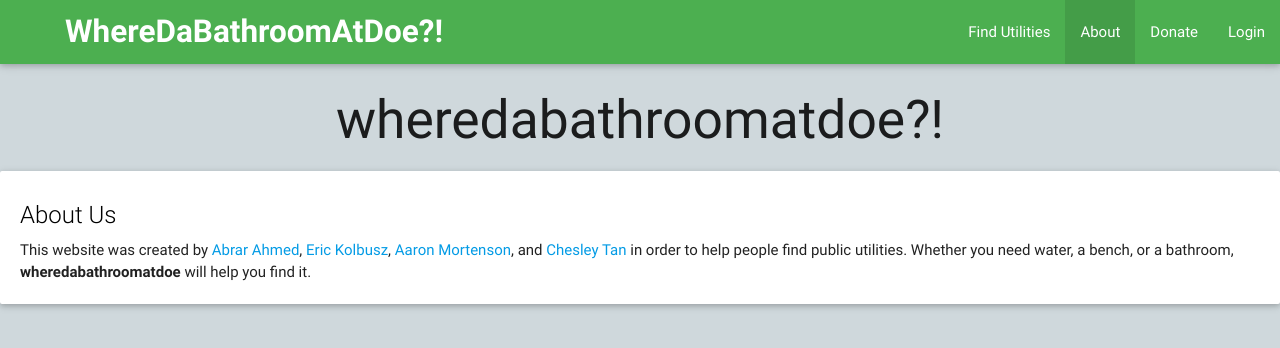
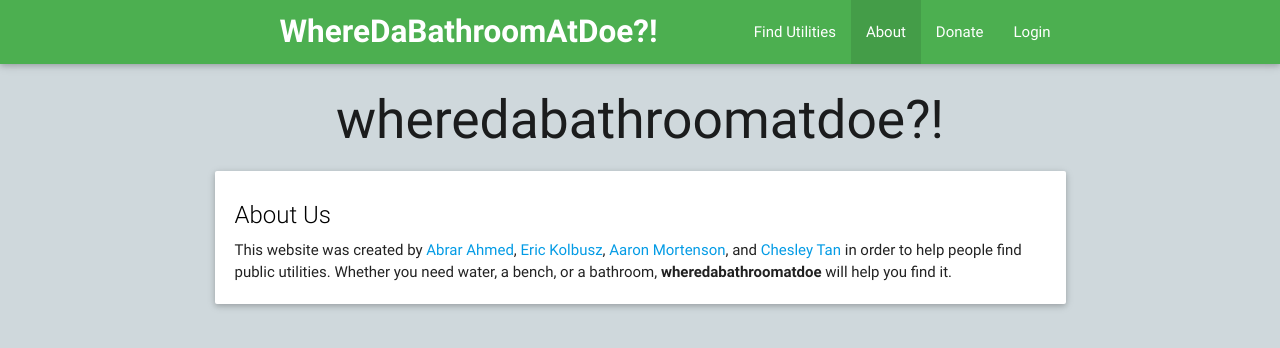
Before and after one commit to abrarahmed56/wheredabathroomatdoe, a Flask app: page /about in a window 1280 px wide. Shown: the top 348 px of the page. Run offline with Flask 2, Linux system fonts and the light colour scheme; some libraries are stand-ins or nearby versions.

Commit message:
Fix div that got overwritten

```diff
--- a/templates/about.html
+++ b/templates/about.html
@@ -14,6 +14,7 @@
 {% endif %}
 {% endblock navbar_right %}
 {% block bodycontent %}
+<div class="container">
     <div class="col s12">
         <h2 class="center-text">wheredabathroomatdoe?!</h1>
         <div class="card white">
@@ -30,4 +31,5 @@
             </div>
         </div>
     </div>
+</div>
 {% endblock bodycontent %}
--- a/templates/base.html
+++ b/templates/base.html
@@ -9,6 +9,7 @@
   <body class="blue-grey lighten-4">
     <header>
         <nav class="top-nav green">
+            <div class="container">
                 <div class="nav-wrapper">
                     {% block navbar_left %}
                     <a href="{{ url_for('index') }}" class="brand-logo" id="logo">WhereDaBathroomAtDoe?!</a>
@@ -21,6 +22,7 @@
                     <ul class="side-nav" id="mobile-version">
                     {{ self.navbar_right() }}
                     </ul>
+                </div>
             </div>
         </nav>
     </header>
@@ -36,7 +38,6 @@
         {% endif %}
       {% endwith %}
     </div>
-    <!--div class="container"-->
     {% if loggedin %}
     {% include 'logout.html' %}
     {% else %}
@@ -45,7 +46,6 @@
     {% endif %}
     {% block bodycontent %}
     {% endblock bodycontent %}
-    <!--/div-->
 
     <script src="https://ajax.googleapis.com/ajax/libs/jquery/1.11.3/jquery.min.js"></script>
     <!-- If jQuery was not loaded from CDN, use the local version -->
--- a/templates/donate.html
+++ b/templates/donate.html
@@ -15,6 +15,7 @@
    {% endif %}
 {% endblock navbar_right %}
 {% block bodycontent %}
+<div class="container">
     <h2>GOODNITE SWEET PRINSE</h2>
     <!-- TODO FIXME this page breaks the modal for login/register -->
     <table>
@@ -104,4 +105,5 @@
             </script></td>
         </tr>
     </table>
+</div>
 {% endblock bodycontent %}
--- a/templates/index.html
+++ b/templates/index.html
@@ -7,6 +7,7 @@
     {% include 'logout_link.html' %}
 {% endblock navbar_right %}
 {% block bodycontent %}
+<div class="container">
     <h1>Places:</h1>
     <script type="text/template" id="t">
     <td><%- clas %></td><td><%- homework %></td><td><%- deadline %></td><td><button id="delete" class="pure-button">Delete</button>
@@ -33,4 +34,5 @@
     <table class="pure-table pure-table-bordered" id="homework">
     </table>
 
+</div>
 {% endblock bodycontent %}
--- a/templates/profile.html
+++ b/templates/profile.html
@@ -4,10 +4,10 @@
    {% include 'geo_link.html' %}
    {% include 'donate_link.html' %}
    {% include 'settings_link.html' %}
-   {% include 'logout.html' %}
    {% include 'logout_link.html' %}
 {% endblock navbar_right %}
 {% block bodycontent %}
+<div class="container">
     <br/>
     <div>
         <div class="card-panel white">
@@ -23,4 +23,5 @@
                 <b>User Bio:</b> {{ user_data['bio'] }}
             </div>
     </div>
+</div>
 {% endblock bodycontent %}
--- a/templates/settings.html
+++ b/templates/settings.html
@@ -9,7 +9,7 @@
 {% endblock navbar_right %}
 {% block bodycontent %}
 
-<div>
+<div class="container">
     <h1 class="center-text">My Settings</h1>
     <div class="row card-panel white">
         {% include 'upload_link.html' %}
--- a/templates/welcome.html
+++ b/templates/welcome.html
@@ -6,9 +6,11 @@
     {% include 'login_link.html' %}
 {% endblock navbar_right %}
 {% block bodycontent %}
+<div class="container">
     <h1 class="center-text">wheredabathroomatdoe?!</h1>
     <h6 class="center-text">You gotta go when you gotta go.</h6>
     <h4 class="center-text"><a href="#register" class="modal-trigger">Register now.</a></h4>
     {% block scripts %}
     {% endblock scripts %}
     {% endblock bodycontent %}
+</div>
```
Lines whose indentation alone changed are shown as unchanged.
